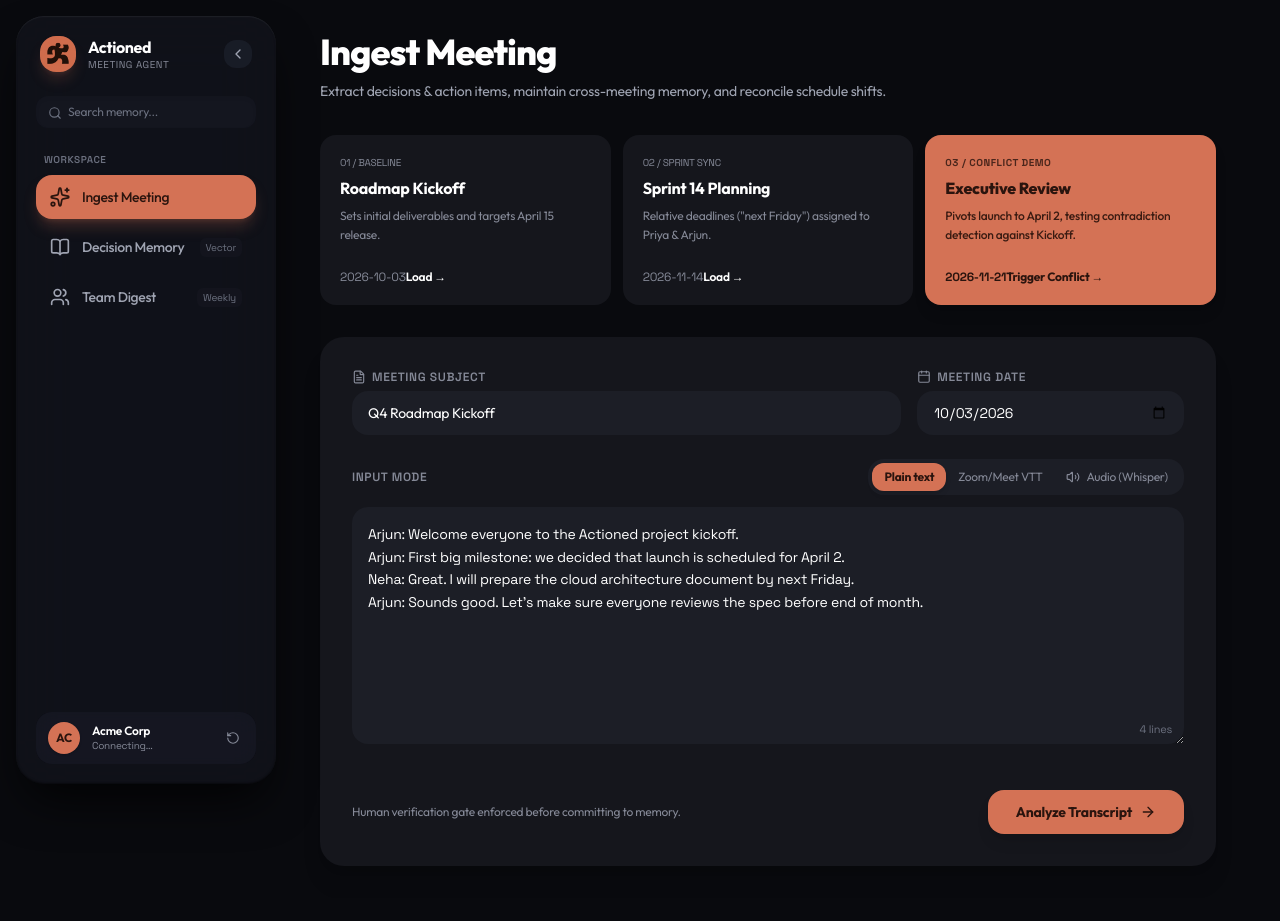
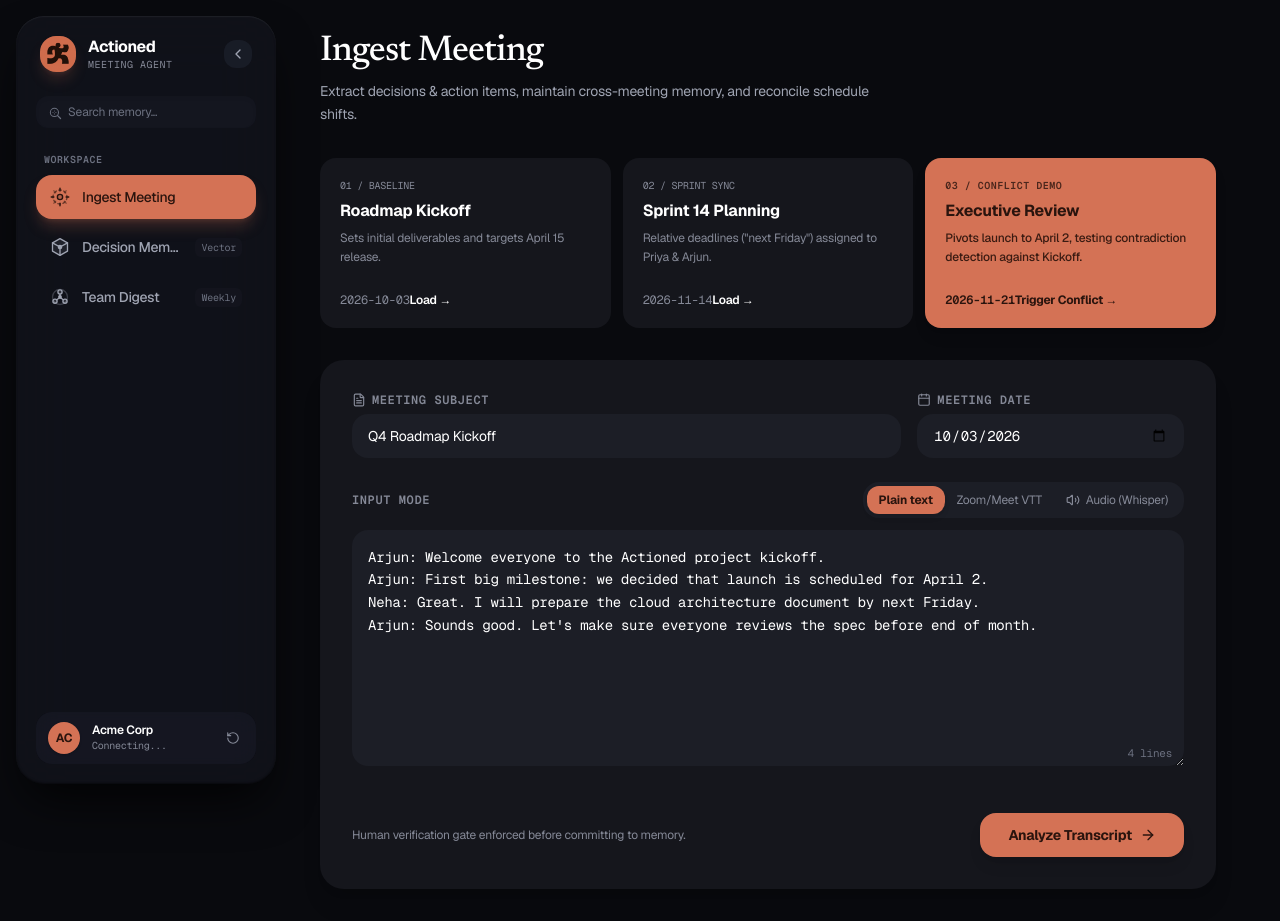
Before and after one commit to KalashMaheshwari/Actioned, a Next.js app in the folder frontend/: page / in a window 1280 px wide. Before the commit the page ends 898 px from the top, so only its background shows below. Built offline with nearby package versions, Linux system fonts and the light colour scheme; no server answers.

Commit message:
feat(design): implement Claude editorial serif typography and handcrafted geometric icon system

```diff
--- a/frontend/src/app/decisions/page.tsx
+++ b/frontend/src/app/decisions/page.tsx
@@ -4,12 +4,16 @@ import { useEffect, useState } from "react";
 import { Decision } from "@/lib/types";
 import { getDecisions } from "@/lib/api";
 import {
-  Search,
   Calendar,
   User,
   Loader2,
   BookOpen,
 } from "lucide-react";
+import {
+  VectorNexusIcon,
+  SearchReticleIcon,
+  ConflictPrismIcon,
+} from "@/components/Icons";
 
 export default function DecisionsPage() {
   const [decisions, setDecisions] = useState<Decision[]>([]);
@@ -45,18 +49,18 @@ export default function DecisionsPage() {
     <div className="space-y-8 pb-12">
       {/* Header */}
       <div className="space-y-2 pb-2">
-        <h1 className="text-3xl sm:text-4xl font-extrabold text-white tracking-tight">
+        <h1 className="font-claude-heading text-3xl sm:text-4xl font-medium text-white tracking-tight">
           Decision Memory
         </h1>
         <p className="text-sm text-[#9FA4B2]">
-          Persistent archive of all verified team consensus across meetings.
+          Persistent vector archive of all verified team consensus across meetings.
         </p>
       </div>
 
       {/* Search and Filters */}
       <div className="flex flex-col sm:flex-row gap-3">
         <form onSubmit={handleSearchSubmit} className="flex-1 relative">
-          <Search className="w-4 h-4 text-[#6B707F] absolute left-4 top-3.5" />
+          <SearchReticleIcon className="w-4 h-4 text-[#6B707F] absolute left-4 top-3.5" />
           <input
             type="text"
             value={searchQuery}
--- a/frontend/src/app/digest/page.tsx
+++ b/frontend/src/app/digest/page.tsx
@@ -11,6 +11,10 @@ import {
   Bell,
   Sparkles,
 } from "lucide-react";
+import {
+  SynergyClusterIcon,
+  ChronoGaugeIcon,
+} from "@/components/Icons";
 
 interface MemberProfile {
   name: string;
@@ -51,8 +55,8 @@ export default function DigestPage() {
     <div className="space-y-8 pb-12">
       {/* Header */}
       <div className="space-y-2 pb-2">
-        <h1 className="text-3xl sm:text-4xl font-extrabold text-white tracking-tight">
-          Team Digest
+        <h1 className="font-claude-heading text-3xl sm:text-4xl font-medium text-white tracking-tight">
+          Team Weekly Digest
         </h1>
         <p className="text-sm text-[#9FA4B2]">
           Personalized briefings, open deliverables, and active decisions per person.
--- a/frontend/src/app/globals.css
+++ b/frontend/src/app/globals.css
@@ -1,8 +1,9 @@
 @import "tailwindcss";
 
 :root {
-  --font-sans: 'Outfit', -apple-system, BlinkMacSystemFont, sans-serif;
-  --font-mono: 'Space Grotesk', monospace;
+  --font-serif: var(--font-serif), 'Newsreader', Georgia, serif;
+  --font-sans: var(--font-sans), 'Geist', -apple-system, sans-serif;
+  --font-mono: var(--font-mono), 'Geist Mono', monospace;
 
   /* Velvety Obsidian & Smoky Glass Palette */
   --color-canvas: #090A0E;
@@ -28,6 +29,13 @@ body {
   -webkit-font-smoothing: antialiased;
   letter-spacing: -0.015em;
   overflow-x: hidden;
+}
+
+/* Claude Editorial Typography */
+.font-claude-heading {
+  font-family: var(--font-serif);
+  font-feature-settings: "cv02", "cv03", "cv04", "cv11";
+  letter-spacing: -0.025em;
 }
 
 /* Liquid Glass System */
--- a/frontend/src/app/layout.tsx
+++ b/frontend/src/app/layout.tsx
@@ -1,18 +1,25 @@
 import type { Metadata } from "next";
 import { Suspense } from "react";
-import { Outfit, Space_Grotesk } from "next/font/google";
+import { Newsreader, Geist, Geist_Mono } from "next/font/google";
 import "./globals.css";
 import { Sidebar } from "@/components/Sidebar";
 
-const outfit = Outfit({
+const newsreader = Newsreader({
   subsets: ["latin"],
-  weight: ["300", "400", "500", "600", "700", "800"],
+  weight: ["400", "500", "600"],
+  style: ["normal", "italic"],
+  variable: "--font-serif",
+});
+
+const geistSans = Geist({
+  subsets: ["latin"],
+  weight: ["300", "400", "500", "600", "700"],
   variable: "--font-sans",
 });
 
-const spaceGrotesk = Space_Grotesk({
+const geistMono = Geist_Mono({
   subsets: ["latin"],
-  weight: ["400", "500", "600", "700"],
+  weight: ["400", "500", "600"],
   variable: "--font-mono",
 });
 
@@ -30,7 +37,7 @@ export default function RootLayout({
   return (
     <html
       lang="en"
-      className={`${outfit.variable} ${spaceGrotesk.variable} dark`}
+      className={`${geistSans.variable} ${newsreader.variable} ${geistMono.variable} dark`}
       suppressHydrationWarning
     >
       <body
--- a/frontend/src/app/meetings/[id]/review/page.tsx
+++ b/frontend/src/app/meetings/[id]/review/page.tsx
@@ -20,6 +20,10 @@ import {
   ArrowRight,
   ShieldAlert,
 } from "lucide-react";
+import {
+  ConflictPrismIcon,
+  ChronoGaugeIcon,
+} from "@/components/Icons";
 
 function ReviewContent({
   params,
@@ -135,7 +139,7 @@ function ReviewContent({
   return (
     <div className="space-y-8 pb-28">
       {/* Header */}
-      <div className="space-y-2 border-b border-[#1E2028] pb-5">
+      <div className="space-y-2 pb-2">
         <button
           onClick={() => router.push("/")}
           className="text-xs font-mono text-[#858997] hover:text-white flex items-center gap-1 transition-colors cursor-pointer"
@@ -145,7 +149,7 @@ function ReviewContent({
         </button>
 
         <div className="flex flex-col sm:flex-row sm:items-baseline justify-between gap-2 pt-1">
-          <h1 className="text-3xl sm:text-4xl font-extrabold text-white tracking-tight">
+          <h1 className="font-claude-heading text-3xl sm:text-4xl font-medium text-white tracking-tight">
             Review: {meetingMeta?.title || `Meeting #${meetingId}`}
           </h1>
           <div className="text-xs font-mono text-[#858997]">
@@ -194,7 +198,7 @@ function ReviewContent({
         <div className="rounded-3xl p-6 sm:p-7 space-y-5 bg-[#D47255] text-[#2A140E] shadow-2xl border-none">
           <div className="flex items-center justify-between">
             <div className="flex items-center gap-2.5 font-extrabold text-xl">
-              <ShieldAlert className="w-6 h-6 text-[#2A140E]" />
+              <ConflictPrismIcon className="w-6 h-6 text-[#2A140E]" />
               <span>Consensus Contradiction Detected ({data.conflicts.length})</span>
             </div>
             <span className="text-[11px] font-mono font-extrabold uppercase tracking-wider bg-[#2A140E] text-[#D47255] px-3 py-1 rounded-full">
--- a/frontend/src/app/page.tsx
+++ b/frontend/src/app/page.tsx
@@ -13,6 +13,12 @@ import {
   Calendar,
   Volume2,
 } from "lucide-react";
+import {
+  IngestApertureIcon,
+  AcousticWaveIcon,
+  ConflictPrismIcon,
+  ChronoGaugeIcon,
+} from "@/components/Icons";
 
 export default function IngestPage() {
   const router = useRouter();
@@ -96,9 +102,9 @@ export default function IngestPage() {
 
   return (
     <div className="space-y-8">
-      {/* Page Header (Workly Style) */}
+      {/* Page Header (Claude Editorial Style) */}
       <div className="space-y-2">
-        <h1 className="text-3xl sm:text-4xl font-extrabold text-white tracking-tight">
+        <h1 className="font-claude-heading text-3xl sm:text-4xl text-white font-medium tracking-tight">
           Ingest Meeting
         </h1>
         <p className="text-sm text-[#9FA4B2] leading-relaxed max-w-xl">
--- /dev/null
+++ b/frontend/src/components/Icons.tsx
@@ -0,0 +1,157 @@
+import React from "react";
+
+interface IconProps extends React.SVGProps<SVGSVGElement> {
+  className?: string;
+  size?: number;
+}
+
+/**
+ * Custom Handcrafted Icons for Actioned
+ * Distinctive, architectural, bespoke geometric glyphs replacing generic Lucide icons.
+ */
+
+// 1. Ingestion / Autonomous Meeting Agent: Acoustic Neural Aperture
+export function IngestApertureIcon({ className = "w-5 h-5", ...props }: IconProps) {
+  return (
+    <svg
+      viewBox="0 0 24 24"
+      fill="none"
+      stroke="currentColor"
+      strokeWidth="1.6"
+      strokeLinecap="round"
+      strokeLinejoin="round"
+      className={className}
+      {...props}
+    >
+      <circle cx="12" cy="12" r="3" fill="currentColor" fillOpacity="0.18" />
+      <path d="M12 2v3m0 14v3M2 12h3m14 0h3" />
+      <path d="M4.93 4.93l2.12 2.12m9.9 9.9l2.12 2.12M4.93 19.07l2.12-2.12m9.9-9.9l2.12-2.12" strokeOpacity="0.4" />
+      <circle cx="12" cy="12" r="8" strokeDasharray="3 3" strokeOpacity="0.6" />
+    </svg>
+  );
+}
+
+// 2. Decision Memory: Crystalline Vector Nexus Matrix
+export function VectorNexusIcon({ className = "w-5 h-5", ...props }: IconProps) {
+  return (
+    <svg
+      viewBox="0 0 24 24"
+      fill="none"
+      stroke="currentColor"
+      strokeWidth="1.6"
+      strokeLinecap="round"
+      strokeLinejoin="round"
+      className={className}
+      {...props}
+    >
+      <polygon points="12 2 21 7 21 17 12 22 3 17 3 7" fill="currentColor" fillOpacity="0.12" />
+      <polyline points="12 22 12 12 21 7" />
+      <line x1="3" y1="7" x2="12" y2="12" />
+      <circle cx="12" cy="12" r="2" fill="currentColor" />
+    </svg>
+  );
+}
+
+// 3. Team Digest: Constellation Synthesis Cluster
+export function SynergyClusterIcon({ className = "w-5 h-5", ...props }: IconProps) {
+  return (
+    <svg
+      viewBox="0 0 24 24"
+      fill="none"
+      stroke="currentColor"
+      strokeWidth="1.6"
+      strokeLinecap="round"
+      strokeLinejoin="round"
+      className={className}
+      {...props}
+    >
+      <circle cx="12" cy="6" r="2.5" fill="currentColor" fillOpacity="0.2" />
+      <circle cx="6" cy="17" r="2.5" fill="currentColor" fillOpacity="0.2" />
+      <circle cx="18" cy="17" r="2.5" fill="currentColor" fillOpacity="0.2" />
+      <path d="M12 8.5v3m-3.5 3.5l2-1.5m3 0l2 1.5" strokeDasharray="2 2" />
+      <circle cx="12" cy="12" r="1.5" fill="currentColor" />
+      <circle cx="12" cy="12" r="9" strokeOpacity="0.3" />
+    </svg>
+  );
+}
+
+// 4. Optical Search Reticle
+export function SearchReticleIcon({ className = "w-4 h-4", ...props }: IconProps) {
+  return (
+    <svg
+      viewBox="0 0 24 24"
+      fill="none"
+      stroke="currentColor"
+      strokeWidth="1.75"
+      strokeLinecap="round"
+      strokeLinejoin="round"
+      className={className}
+      {...props}
+    >
+      <circle cx="11" cy="11" r="7" />
+      <path d="M11 8v1m0 4v1m-3-3h1m4 0h1" strokeOpacity="0.6" />
+      <line x1="16.5" y1="16.5" x2="21.5" y2="21.5" strokeWidth="2.2" />
+    </svg>
+  );
+}
+
+// 5. Soundwave Spectrum (Whisper Audio)
+export function AcousticWaveIcon({ className = "w-5 h-5", ...props }: IconProps) {
+  return (
+    <svg
+      viewBox="0 0 24 24"
+      fill="none"
+      stroke="currentColor"
+      strokeWidth="2"
+      strokeLinecap="round"
+      className={className}
+      {...props}
+    >
+      <line x1="4" y1="10" x2="4" y2="14" />
+      <line x1="8" y1="6" x2="8" y2="18" />
+      <line x1="12" y1="3" x2="12" y2="21" />
+      <line x1="16" y1="7" x2="16" y2="17" />
+      <line x1="20" y1="11" x2="20" y2="13" />
+    </svg>
+  );
+}
+
+// 6. Timeline Chronometer (Relative Deadlines)
+export function ChronoGaugeIcon({ className = "w-4 h-4", ...props }: IconProps) {
+  return (
+    <svg
+      viewBox="0 0 24 24"
+      fill="none"
+      stroke="currentColor"
+      strokeWidth="1.6"
+      strokeLinecap="round"
+      strokeLinejoin="round"
+      className={className}
+      {...props}
+    >
+      <circle cx="12" cy="13" r="8" fill="currentColor" fillOpacity="0.1" />
+      <path d="M12 9v4l3 2" />
+      <path d="M12 2v3m-3-3h6" />
+    </svg>
+  );
+}
+
+// 7. Contradiction Prism (Semantic Conflict Detected)
+export function ConflictPrismIcon({ className = "w-5 h-5", ...props }: IconProps) {
+  return (
+    <svg
+      viewBox="0 0 24 24"
+      fill="none"
+      stroke="currentColor"
+      strokeWidth="1.8"
+      strokeLinecap="round"
+      strokeLinejoin="round"
+      className={className}
+      {...props}
+    >
+      <path d="M12 3l9 16H3L12 3z" fill="currentColor" fillOpacity="0.15" />
+      <line x1="12" y1="9" x2="12" y2="13" strokeWidth="2.2" />
+      <circle cx="12" cy="16.5" r="0.8" fill="currentColor" stroke="none" />
+    </svg>
+  );
+}
--- a/frontend/src/components/Sidebar.tsx
+++ b/frontend/src/components/Sidebar.tsx
@@ -7,18 +7,20 @@ import { useEffect, useState, MouseEvent } from "react";
 import { motion, AnimatePresence, useSpring } from "framer-motion";
 import { checkBackendHealth, seedDemoData } from "@/lib/api";
 import {
-  Sparkles,
-  BookOpen,
-  Users,
   RotateCcw,
-  Search,
   ChevronLeft,
 } from "lucide-react";
+import {
+  IngestApertureIcon,
+  VectorNexusIcon,
+  SynergyClusterIcon,
+  SearchReticleIcon,
+} from "@/components/Icons";
 
 interface NavItem {
   href: string;
   label: string;
-  icon: typeof Sparkles;
+  icon: React.ComponentType<{ className?: string }>;
   badge: string;
 }
 
@@ -68,19 +70,19 @@ export function Sidebar() {
     {
       href: "/",
       label: "Ingest Meeting",
-      icon: Sparkles,
+      icon: IngestApertureIcon,
       badge: "Whisper",
     },
     {
       href: "/decisions",
       label: "Decision Memory",
-      icon: BookOpen,
+      icon: VectorNexusIcon,
       badge: "Vector",
     },
     {
       href: "/digest",
       label: "Team Digest",
-      icon: Users,
+      icon: SynergyClusterIcon,
       badge: "Weekly",
     },
   ];
@@ -205,7 +207,7 @@ export function Sidebar() {
                 className="overflow-hidden"
               >
                 <div className="relative">
-                  <Search className="w-3.5 h-3.5 text-[#6B707F] absolute left-3 top-2.5" />
+                  <SearchReticleIcon className="w-3.5 h-3.5 text-[#6B707F] absolute left-3 top-2.5" />
                   <input
                     type="text"
                     readOnly
```
